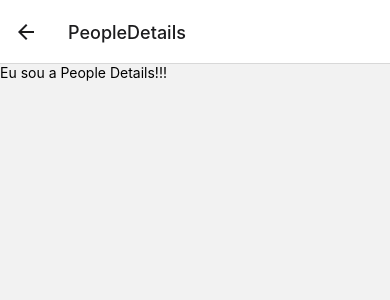
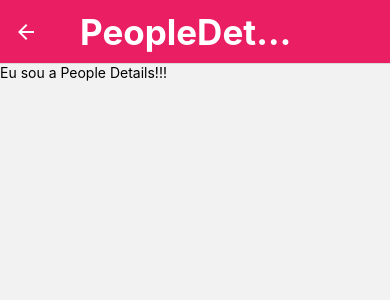
Before and after one commit to samuelMesquita/Pessoas-Firt-App, a React Native app: screen /PeopleDetails in a window 390 px wide. Shown: the top 300 px of the page. Built offline with nearby package versions, Linux system fonts and the light colour scheme; no server answers.

Commit message:
feat: alteração para requisição no PeopleDetails

```diff
--- a/App.js
+++ b/App.js
@@ -9,8 +9,20 @@ const Stack = createNativeStackNavigator();
 function App() {
   return (
     <NavigationContainer>
-      <Stack.Navigator initialRouteName="Home">
-        <Stack.Screen name="People" component={PeoplePages} />
+      <Stack.Navigator initialRouteName="Home"
+       screenOptions={{
+        headerStyle: {
+          backgroundColor: '#e91e63',
+        },
+        headerTitleAlign: 'center',
+        headerTintColor: '#fff',
+        headerTitleStyle: {
+          fontWeight: 'bold',
+          fontSize: 35
+        },
+      }}
+      >
+        <Stack.Screen name="People" component={PeoplePages}  options={{}}/>
         <Stack.Screen name="PeopleDetails" component={PeopleDetails} />
       </Stack.Navigator>
     </NavigationContainer>
--- a/package.json
+++ b/package.json
@@ -12,7 +12,7 @@
     "@react-navigation/native": "^6.0.13",
     "@react-navigation/native-stack": "^6.9.1",
     "axios": "^1.1.2",
-    "expo": "~46.0.13",
+    "expo": "^46.0.16",
     "expo-status-bar": "~1.4.0",
     "react": "18.0.0",
     "react-native": "0.69.6",
--- a/src/screen/PeopleDetails.js
+++ b/src/screen/PeopleDetails.js
@@ -2,9 +2,21 @@ import React from "react";
 import { View, Text } from "react-native";
 
 export default class PeopleDetails extends React.Component{
+     constructor(props){
+        super(props);
+        const {name, old, perfil, country} = props;
 
+        const people = {
+            fullName: name,
+            old: old,
+            uriPerfil: perfil,
+            country: country
+        };
+     }
     render(){
+        console.log(this.people);
         return(
+
             <View>
                 <Text>Eu sou a People Details!!!</Text>
             </View>
```
Also changed, not shown: 1 other file (tests, documents, lock files or other folders).
